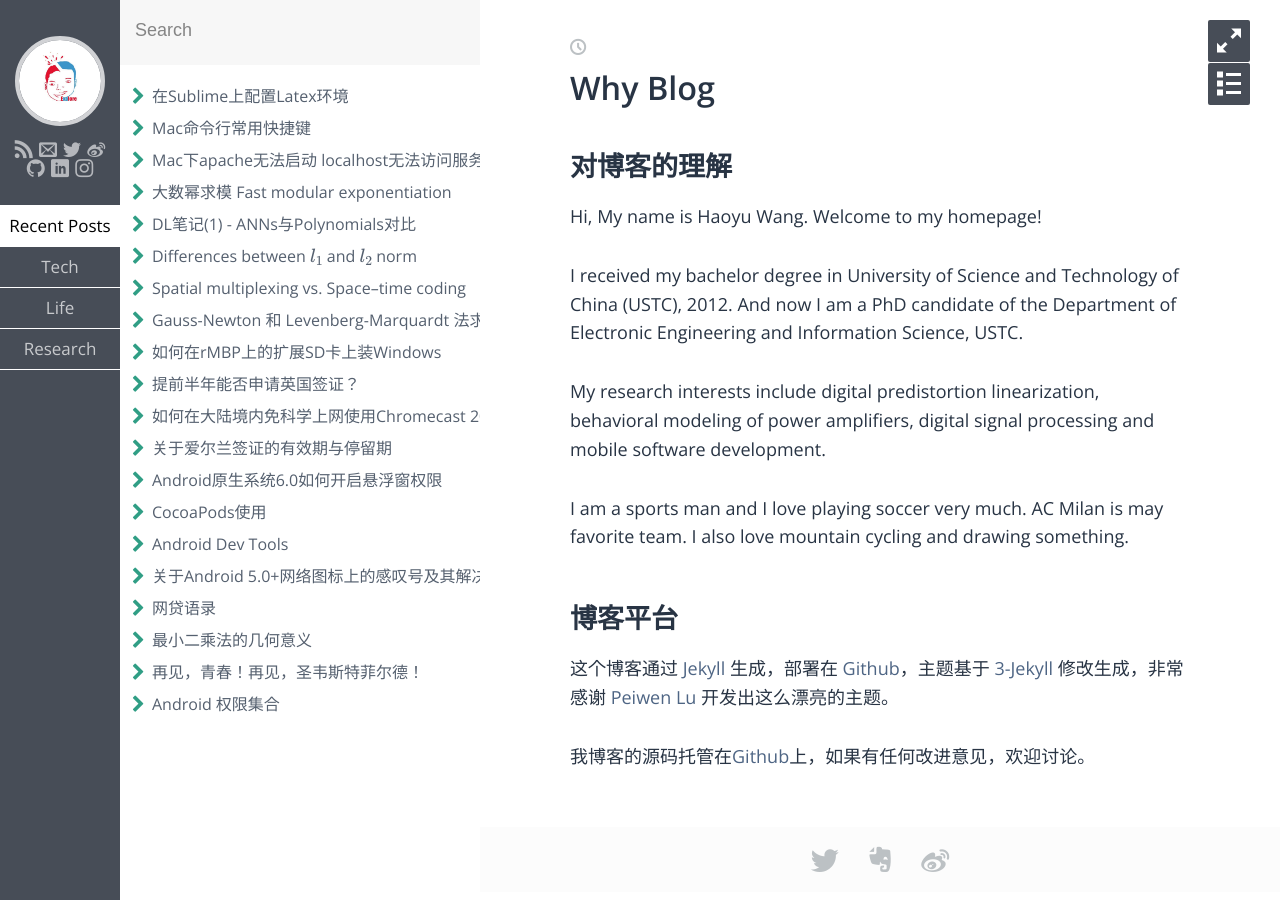
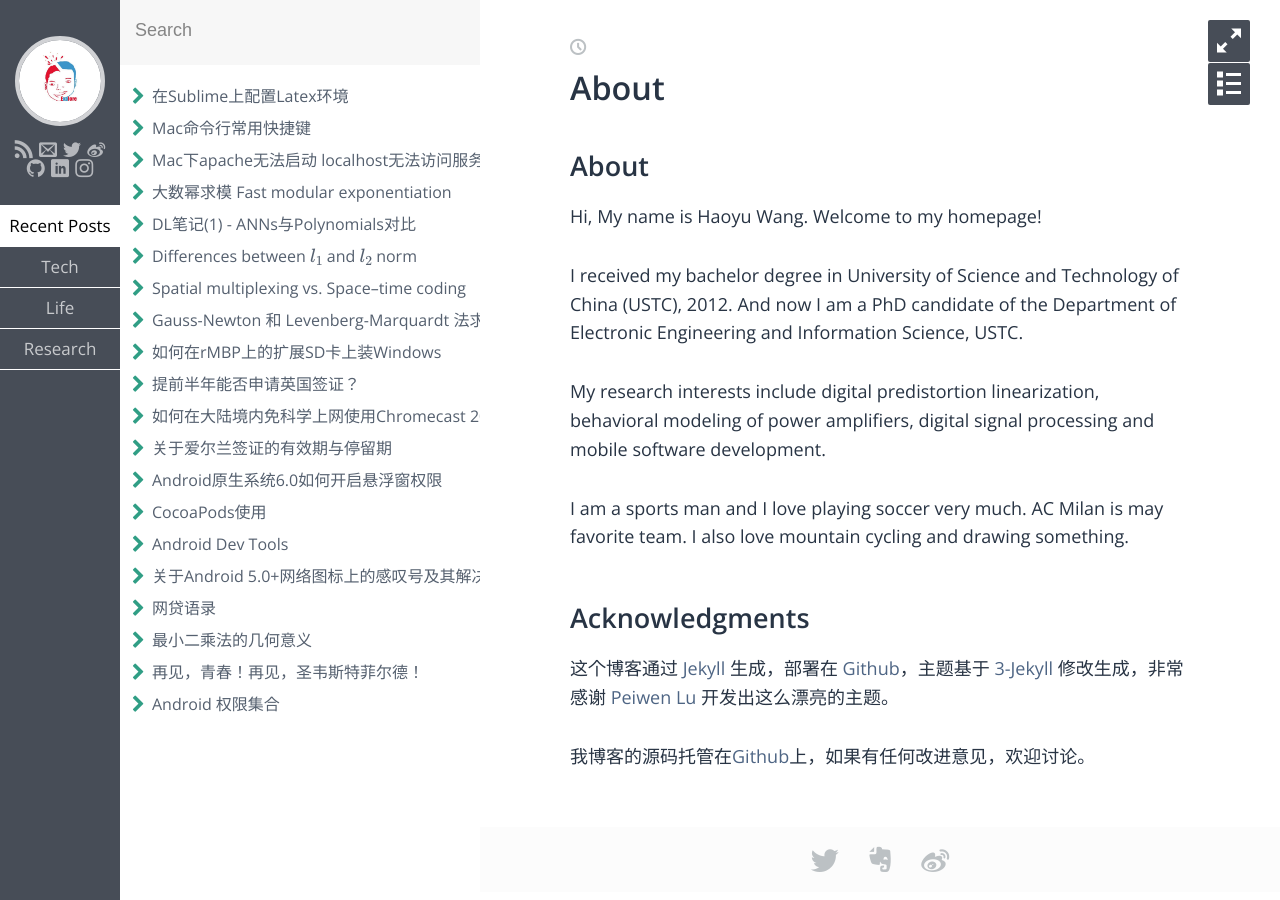
Before and after one commit to wanghoyle/hoyle.github.io, a Jekyll site: the page built from index.md, in a window 1280 px wide. Built offline with Jekyll 4.4.1, drawn with Linux system fonts in a browser that asks for light colours; some web fonts are replaced; formulas are drawn with MathJax 3; comment, search, counter and statistics services are not loaded.

Commit message:
minor update
minor text revision

```diff
--- a/index.md
+++ b/index.md
@@ -1,9 +1,9 @@
 ---
-title: Why Blog
+title: About
 layout: post
 ---
 
-## 对博客的理解
+## About
 
 Hi, My name is Haoyu Wang. Welcome to my homepage!
 
@@ -14,7 +14,7 @@ My research interests include digital predistortion linearization, behavioral mo
 
 I am a sports man and I love playing soccer very much. AC Milan is may favorite team. I also love mountain cycling and drawing something.
 
-## 博客平台
+## Acknowledgments
 
 这个博客通过 [Jekyll](http://jekyllrb.com/) 生成，部署在 [Github](https://pages.github.com)，主题基于 [3-Jekyll](https://github.com/P233/3-Jekyll) 修改生成，非常感谢 [Peiwen Lu](https://github.com/P233) 开发出这么漂亮的主题。
 
```
